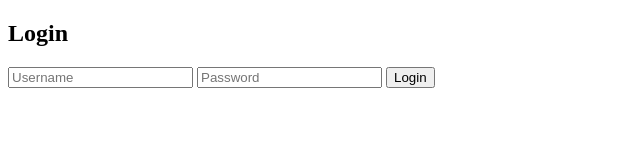
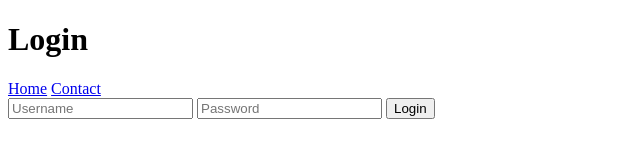
Before and after one commit to YourCallanDev/spotlightlicensing, a plain HTML site: page login.html in a window 1280 px wide. Shown: the whole page, without its empty margins (0-640 px from the left). Drawn offline with Linux system fonts and the light colour scheme; files that its build step writes are made by us from their sources.

Commit message:
Update login.html

```diff
--- a/login.html
+++ b/login.html
@@ -6,12 +6,21 @@
   <link rel="stylesheet" href="css/style.css">
 </head>
 <body>
-  <h2>Login</h2>
-  <form id="loginForm">
-    <input type="text" id="username" placeholder="Username" required>
-    <input type="password" id="password" placeholder="Password" required>
-    <button type="submit">Login</button>
-  </form>
+  <header>
+    <h1>Login</h1>
+    <nav>
+      <a href="index.html">Home</a>
+      <a href="contact.html">Contact</a>
+    </nav>
+  </header>
+
+  <main>
+    <form id="loginForm" class="login-form">
+      <input type="text" id="username" placeholder="Username" required>
+      <input type="password" id="password" placeholder="Password" required>
+      <button type="submit">Login</button>
+    </form>
+  </main>
 
   <script src="data/loginDetails.js"></script>
   <script src="js/login.js"></script>
```
